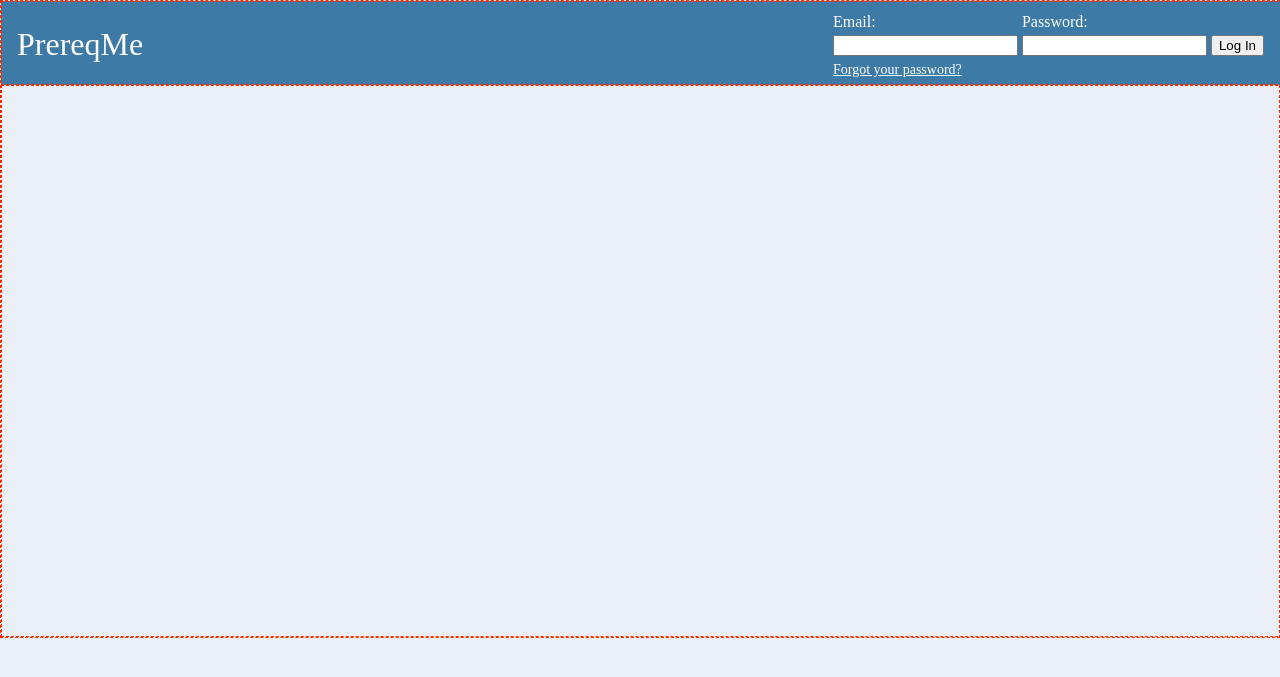
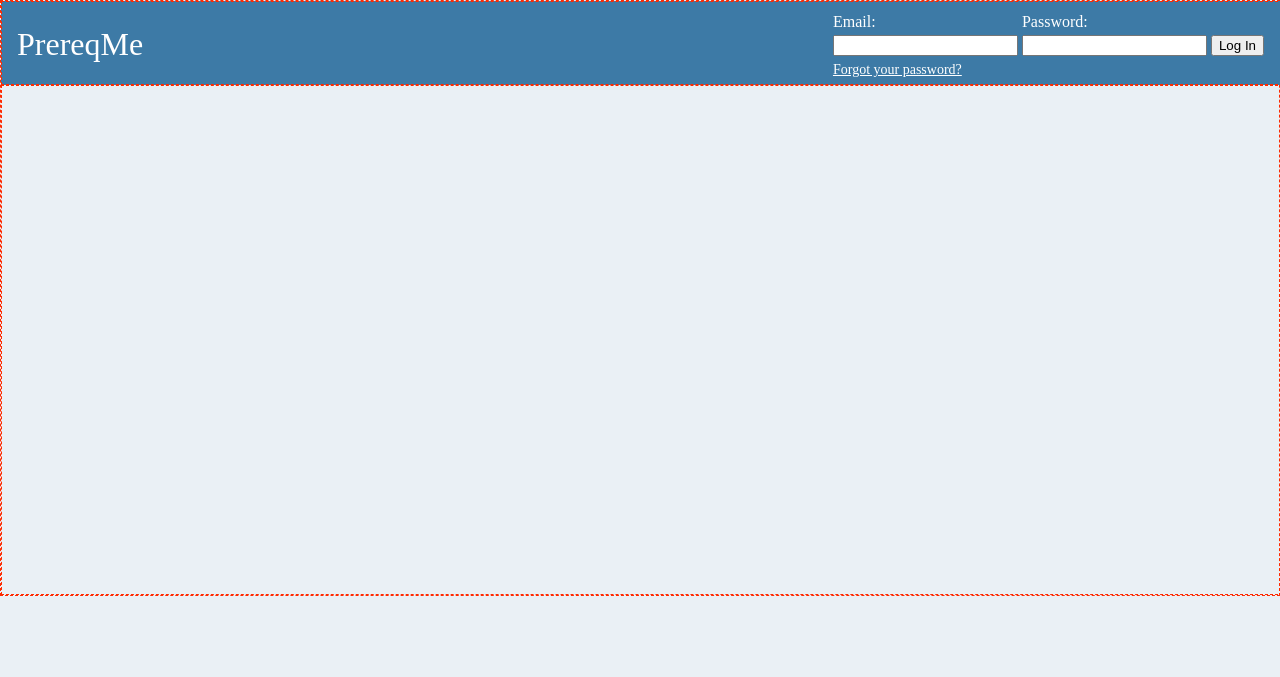
Before and after one commit to joshcaron/PrereqMe-Original, a PHP site: template application/views/templates/header.php in a window 1280 px wide. Shown: the top 677 px of the page. Run offline with PHP 8.4, Linux system fonts and the light colour scheme; the template is opened without the code that fills it, so the values that code supplies are empty; some libraries are stand-ins or nearby versions.

Commit message:
Header css

```diff
--- a/assets/css/global.css
+++ b/assets/css/global.css
@@ -15,10 +15,10 @@ body { background-color:#eaf0f5; margin:0px; }
 #HEADER #login #forgot a { color:#FFF; font-size:14px; }
 
 /* Body */
-#BODY_CONTAINER { min-height:500px; width:1250px; margin:0px auto; padding:25px; }
+#BODY_CONTAINER { min-height:500px; width:1250px; margin:0px auto; padding:8px 15px 0px; }
 
 /* Footer */
-#FOOTER { height:32px; width:1250px; margin:0px auto; padding:10px; background-color:#3d7aa6; color:#FFF; }
+#FOOTER { height:32px; width:1250px; margin:0px auto; padding:8px 15px 0px; background-color:#3d7aa6; color:#FFF; }
 
 /* Home */
 #HOME #search_large #college_id { font-size:26px; }
```
